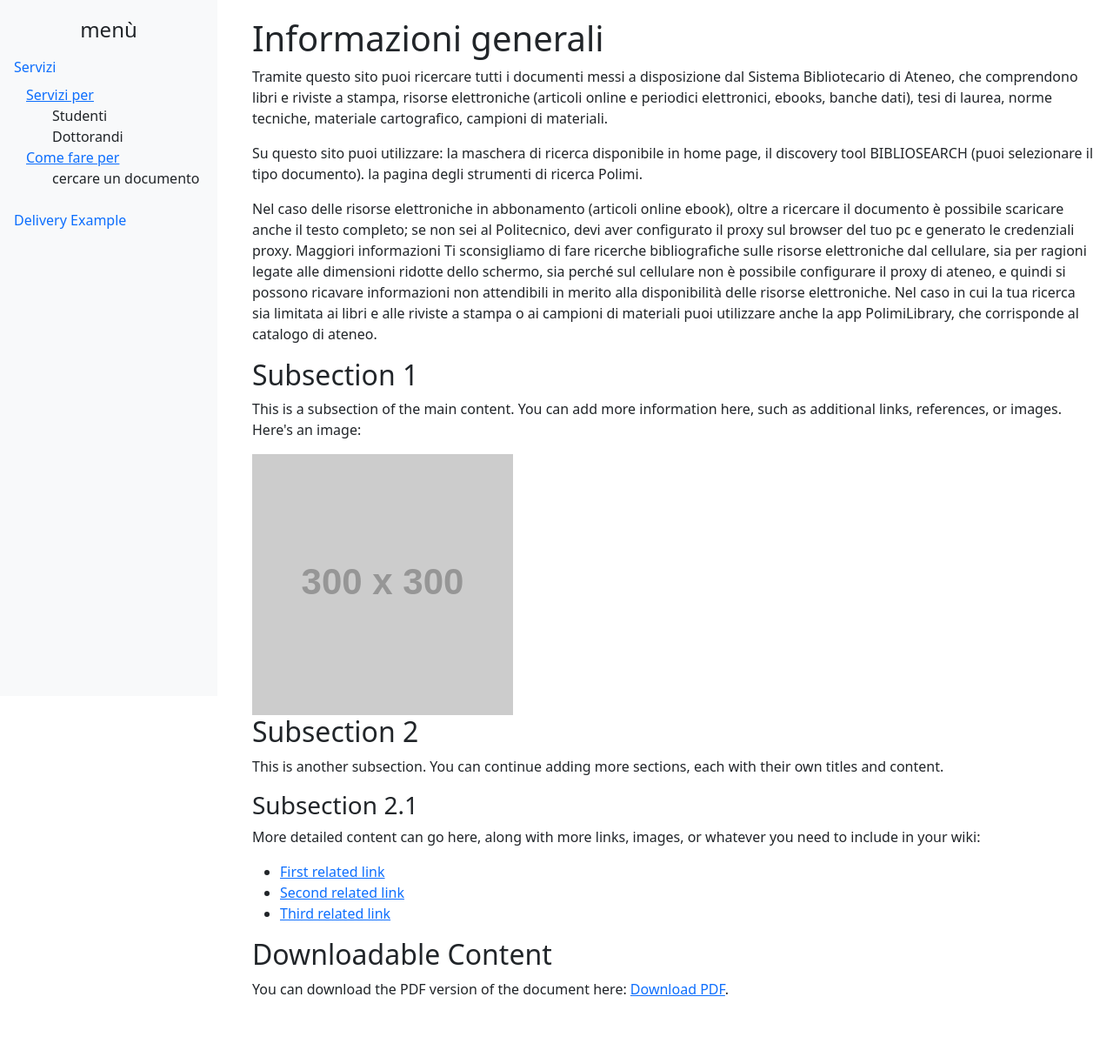
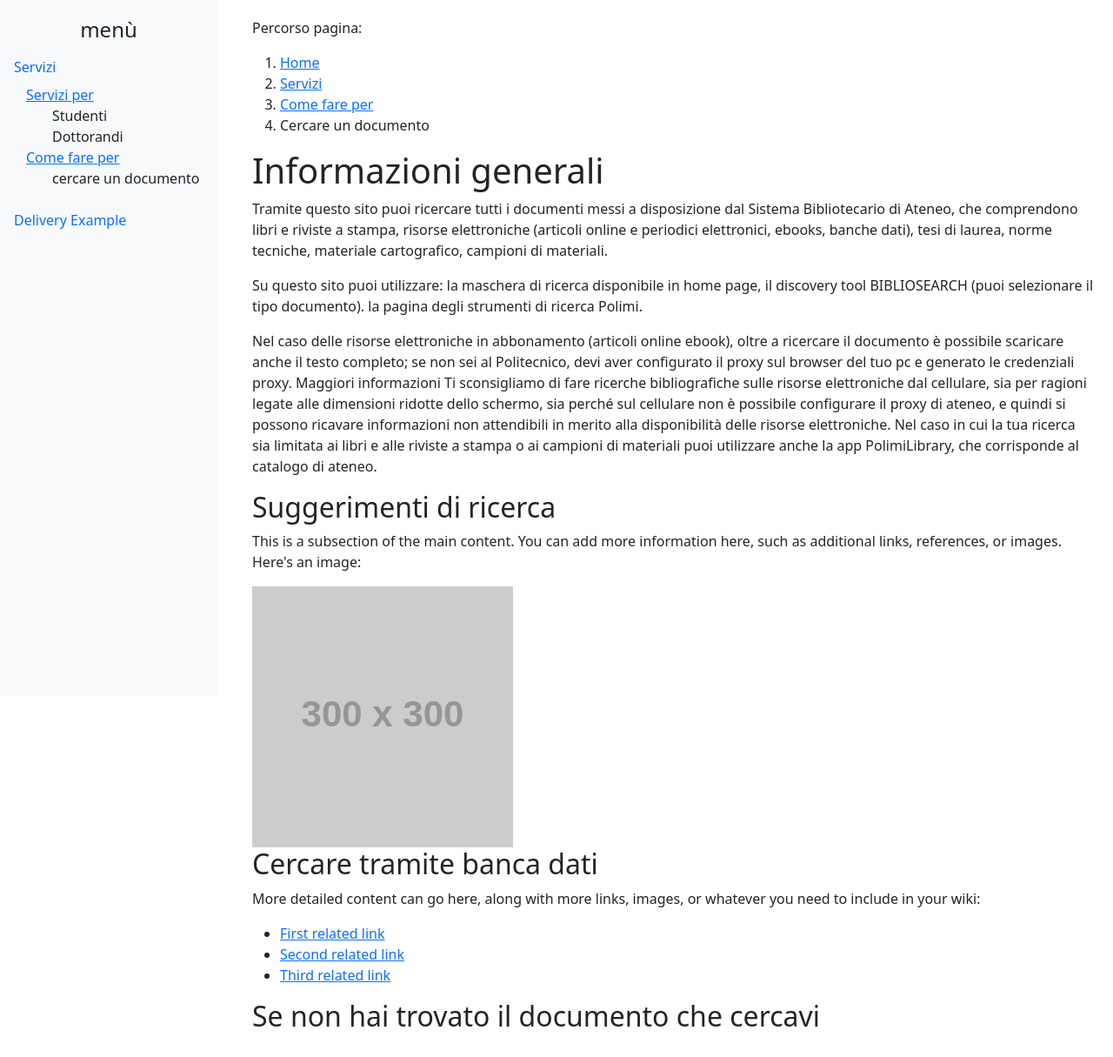
Before and after one commit to LudovicaPiro/ConWeb-demo, a plain HTML site: page index.html in a window 1280 px wide. Shown: the whole page at 87% size. Before the commit the page ends 1185 px from the top, so only its background shows below. Drawn offline with nearby package versions, Linux system fonts and the light colour scheme; placeholder pictures from the web are drawn by us.

Commit message:
Add missing copy

```diff
--- a/index.html
+++ b/index.html
@@ -1,5 +1,6 @@
 <!DOCTYPE html>
 <html lang="it">
+
 <head>
     <meta charset="UTF-8">
     <meta name="viewport" content="width=device-width, initial-scale=1.0">
@@ -10,6 +11,7 @@
 
 
 </head>
+
 <body>
 
     <!-- Side Navigation -->
@@ -43,42 +45,59 @@
         </nav>
     </div>
 
-
     <!-- Main Content -->
     <div class="main-content">
+        <nav aria-label="breadcrumb">
+            <div>
+                <p class="sr-only" id="breadcrumb">Percorso pagina:</p>
+                <ol>
+                    <li><a href="/" title="Home"><span>Home</span></a></li>
+                    <li><a href="/servizi" title="Servizi"><span>Servizi</span></a></li>
+                    <li><a href="/servizi/come-fare-per" title="Come fare per"><span>Come fare per</span></a></li>
+                    <li aria-current="page"><span>Cercare un documento</span></li>
+                </ol>
+            </div>
+        </nav>
         <h1>Informazioni generali</h1>
         <p>
-            Tramite questo sito puoi ricercare tutti i documenti messi a disposizione dal Sistema Bibliotecario di Ateneo, che comprendono libri e riviste a stampa, risorse elettroniche (articoli online e periodici elettronici, ebooks, banche dati), tesi di laurea, norme tecniche, materiale cartografico, campioni di materiali.
+            Tramite questo sito puoi ricercare tutti i documenti messi a disposizione dal Sistema Bibliotecario di
+            Ateneo, che comprendono libri e riviste a stampa, risorse elettroniche (articoli online e periodici
+            elettronici, ebooks, banche dati), tesi di laurea, norme tecniche, materiale cartografico, campioni di
+            materiali.
         </p>
 
         <p>
             Su questo sito puoi utilizzare:
-            la maschera di ricerca disponibile in home page, il discovery tool BIBLIOSEARCH (puoi selezionare il tipo documento).
+            la maschera di ricerca disponibile in home page, il discovery tool BIBLIOSEARCH (puoi selezionare il tipo
+            documento).
             la pagina degli strumenti di ricerca Polimi.
         </p>
 
         <p>
-            Nel caso delle risorse elettroniche in abbonamento (articoli online ebook), oltre a ricercare il documento è possibile scaricare anche il testo completo; se non sei al Politecnico, devi aver configurato il proxy sul browser del tuo pc e generato le credenziali proxy. Maggiori informazioni
+            Nel caso delle risorse elettroniche in abbonamento (articoli online ebook), oltre a ricercare il documento è
+            possibile scaricare anche il testo completo; se non sei al Politecnico, devi aver configurato il proxy sul
+            browser del tuo pc e generato le credenziali proxy. Maggiori informazioni
 
-Ti sconsigliamo di fare ricerche bibliografiche sulle risorse elettroniche dal cellulare, sia per ragioni legate alle dimensioni ridotte dello schermo, sia perché sul cellulare non è possibile configurare il proxy di ateneo, e quindi si possono ricavare informazioni non attendibili in merito alla disponibilità delle risorse elettroniche.
+            Ti sconsigliamo di fare ricerche bibliografiche sulle risorse elettroniche dal cellulare, sia per ragioni
+            legate alle dimensioni ridotte dello schermo, sia perché sul cellulare non è possibile configurare il proxy
+            di ateneo, e quindi si possono ricavare informazioni non attendibili in merito alla disponibilità delle
+            risorse elettroniche.
 
-Nel caso in cui la tua ricerca sia limitata ai libri e alle riviste a stampa o ai campioni di materiali puoi utilizzare anche la app PolimiLibrary, che corrisponde al catalogo di ateneo.
+            Nel caso in cui la tua ricerca sia limitata ai libri e alle riviste a stampa o ai campioni di materiali puoi
+            utilizzare anche la app PolimiLibrary, che corrisponde al catalogo di ateneo.
 
         </p>
 
-        <h2 id="section1">Subsection 1</h2>
+        <h2 id="section1">Suggerimenti di ricerca</h2>
         <p>
-            This is a subsection of the main content. You can add more information here, such as additional links, references, or images. Here's an image:
+            This is a subsection of the main content. You can add more information here, such as additional links,
+            references, or images. Here's an image:
         </p>
         <img src="https://via.placeholder.com/300" class="img-fluid" alt="Example Image">
 
-        <h2 id="section2">Subsection 2</h2>
-        <p>
-            This is another subsection. You can continue adding more sections, each with their own titles and content.
-        </p>
-
-        <h3>Subsection 2.1</h3>
-        <p>More detailed content can go here, along with more links, images, or whatever you need to include in your wiki:</p>
+        <h2>Cercare tramite banca dati</h3>
+            <p>More detailed content can go here, along with more links, images, or whatever you need to include in your
+                wiki:</p>
             <ul>
                 <li><a href="#">First related link</a></li>
                 <li><a href="#">Second related link</a></li>
@@ -86,15 +105,12 @@ Nel caso in cui la tua ricerca sia limitata ai libri e alle riviste a stampa o a
             </ul>
 
             <!-- PDF Download Section -->
-        <h2>Downloadable Content</h2>
-        <p>
-            You can download the PDF version of the document here:
-            <a href="assets/esempioPDF.pdf" download>Download PDF</a>.
-        </p>
+            <h2>Se non hai trovato il documento che cercavi</h2>
 
     </div>
 
     <!-- Bootstrap JS and dependencies -->
     <script src="https://cdn.jsdelivr.net/npm/bootstrap@5.3.0-alpha3/dist/js/bootstrap.bundle.min.js"></script>
 </body>
+
 </html>
```
Lines whose indentation alone changed are shown as unchanged.
